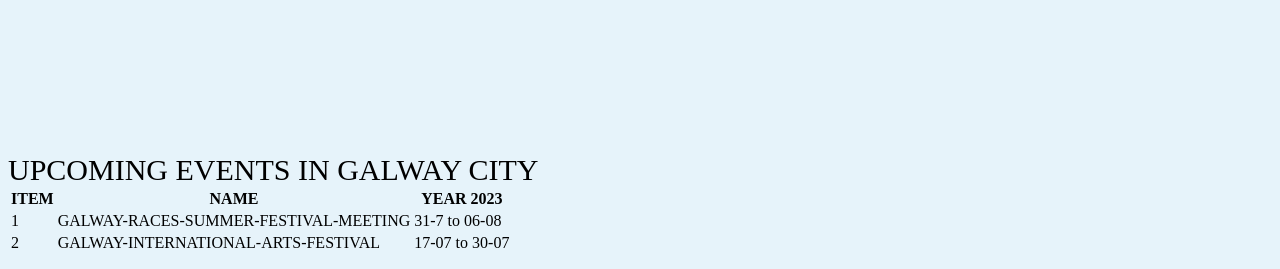
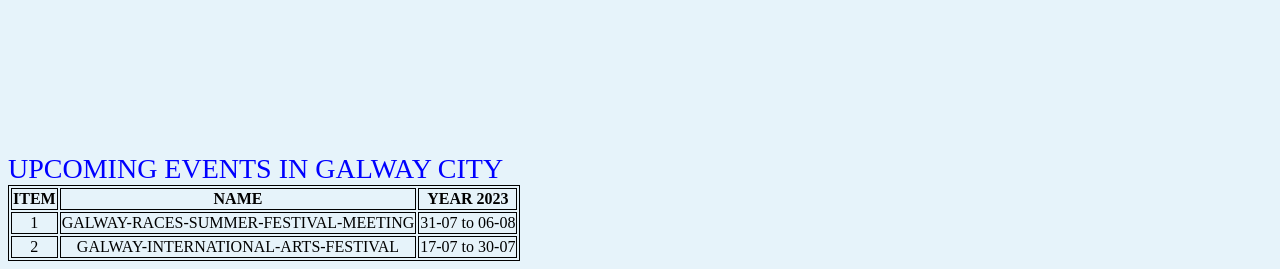
Before and after one commit to bredacooney/Galway-Website, a plain HTML site: page local-attractions.html in a window 1280 px wide. Shown: the part 604-873 px from the top of the page. Drawn offline with Linux system fonts and the light colour scheme.

Commit message:
added again after amendment
added again after amendment to Local Attractions , whereby I added the the table border , at the bottom of the page and changed the  color or text to blue , to List of upcoming events in Galway

```diff
--- a/local-attractions.html
+++ b/local-attractions.html
@@ -67,7 +67,7 @@
       <tr>
         <td>1</td>
         <td>GALWAY-RACES-SUMMER-FESTIVAL-MEETING</td>
-        <td>31-7 to 06-08</td>
+        <td>31-07 to 06-08</td>
       </tr>
       <tr>
         <td>2</td>
--- a/style.css
+++ b/style.css
@@ -7,7 +7,8 @@ h1 {
   font-size: 40px;
 }
 h8 {
-  font-size: 30px;
+  font-size: 28px;
+  color: blue;
 }
 div {
   /*  form */
@@ -125,3 +126,11 @@ div#example {
   animation-name: example;
   animation-duration: 4s;
 }
+table,
+th,
+td {
+  border: 1px solid black;
+}
+td {
+  text-align: center;
+}
```
